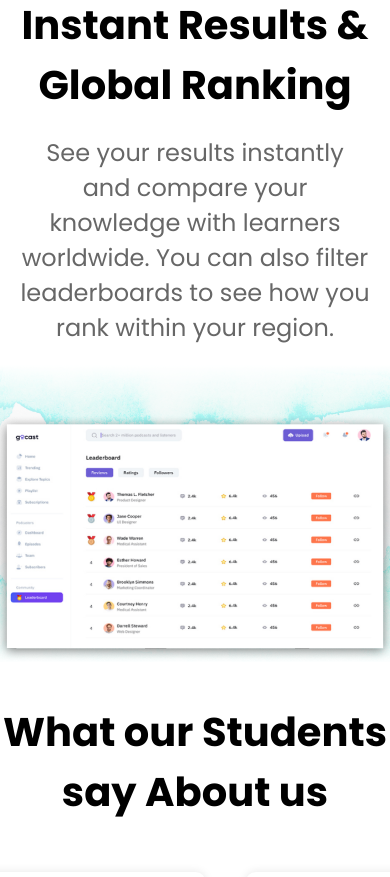
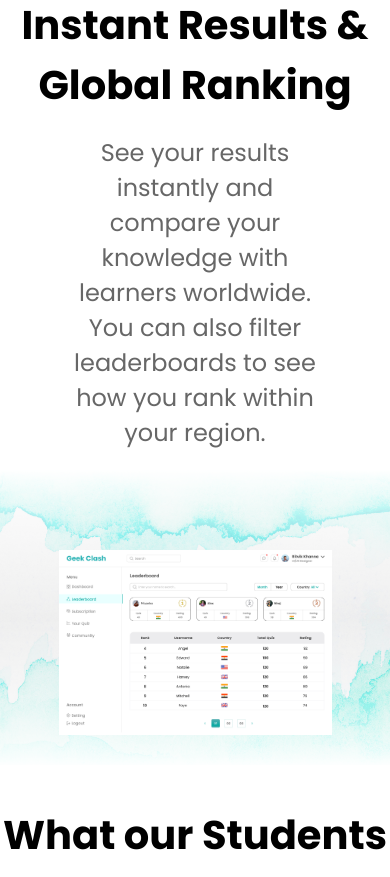
Before and after one commit to Xaverick/QuizCraft, a React (Vite) app in the folder client/: page / in a window 390 px wide. Shown: the part 1700-2577 px from the top of the page. Built offline with nearby package versions, Linux system fonts and the light colour scheme; no server answers.

Commit message:
cleaning css

```diff
--- a/client/src/Pages/HomePage/Home.scss
+++ b/client/src/Pages/HomePage/Home.scss
@@ -291,7 +291,7 @@ $animationSpeed: 20s;
         font-size: 24px;
         font-weight: 400;
         text-align: center;
-        margin: 20px 20px;
+        margin: 20px 70px;
         color: #676767;
     }
 }
@@ -308,6 +308,11 @@ $animationSpeed: 20s;
         justify-content: center;
         align-items: center;
         margin-top: 50px;
+
+        img {
+            max-width: 70%;
+            margin: 30px auto;
+        }
 
     }
 }
@@ -588,15 +593,16 @@ $animationSpeed: 20s;
     }
 }
 
+
 @media screen and (max-width:700px) {
     .homephasecont3image img {
-        width: 500px;
+        width: 400px;
     }
 }
 
 @media screen and (max-width:500px) {
     .homephasecont3image img {
-        width: 400px;
+        width: 350px;
     }
 }
 
--- a/client/src/components/Navbar/Sidenavbar.jsx
+++ b/client/src/components/Navbar/Sidenavbar.jsx
@@ -32,20 +32,20 @@ const SideNavbar = () => {
     };
 
     const handleLogout = async () => {
-        try{
+        try {
             const response = await axios.get('/user/logout')
             localStorage.removeItem('user');
             localStorage.removeItem('expiresIn');
             dispatch(logout());
             navigate('/');
 
-          }
-          catch(error){
+        }
+        catch (error) {
             localStorage.removeItem('user');
             localStorage.removeItem('expiresIn');
             dispatch(logout());
             navigate('/');
-          }
+        }
     };
 
     const toggleMenu = () => {
@@ -99,7 +99,7 @@ const SideNavbar = () => {
                             Contact
                         </Link>
                         {isLoggedIn ? (
-                            <button className="side-navbar-link " onClick={handleLogout}>
+                            <button className="side-navbar-link " style={{ background: 'white', fontSize: '20px', border: 'none', fontWeight: "600" }} onClick={handleLogout}>
                                 Logout
                             </button>
                         ) : (
--- a/client/src/components/faq/faq.scss
+++ b/client/src/components/faq/faq.scss
@@ -52,7 +52,7 @@
     }
 
     &.open .faqanswer {
-        max-height: 100px;
+        max-height: 400px;
 
     }
 
```
Also changed, not shown: client/src/assets/homepageimages/sample.png.
